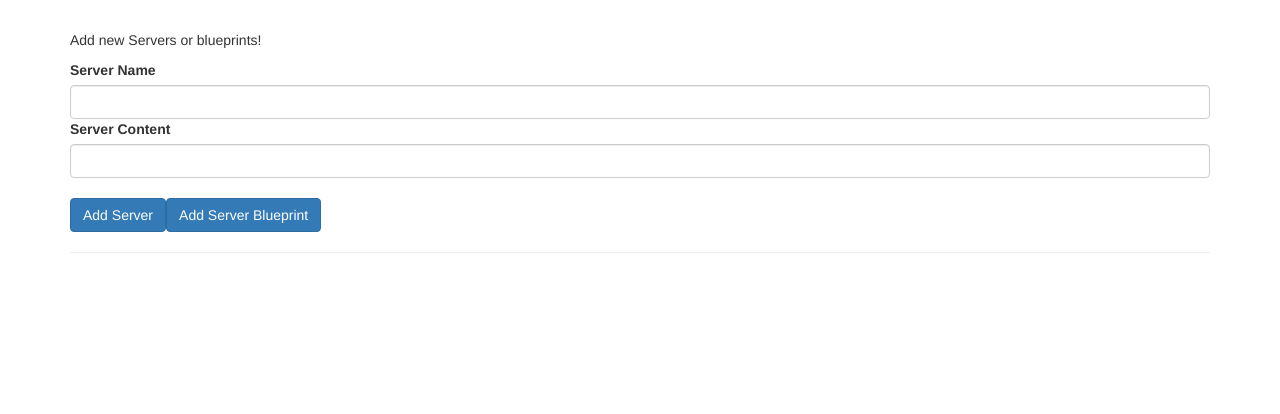
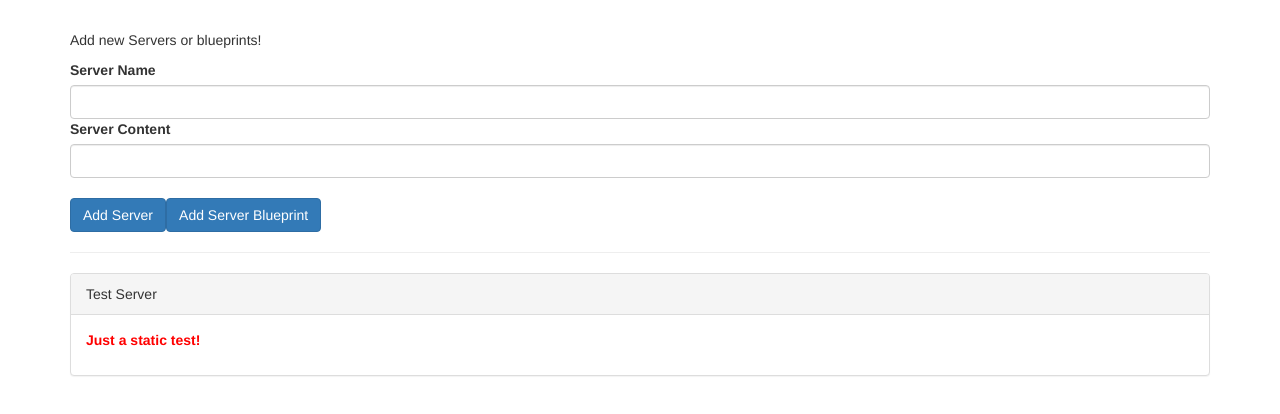
Before and after one commit to WillReichl/angular-databinding-ex, an Angular app: page / in a window 1280 px wide. Shown: the top 414 px of the page. Built offline with nearby package versions, Linux system fonts and the light colour scheme.

Commit message:
S5L62 - Binding to Custom Properties - allow parent component to access element using @Input decorator

```diff
--- a/src/app/app.component.html
+++ b/src/app/app.component.html
@@ -3,7 +3,9 @@
   <hr>
   <div class="row">
     <div class="col-xs-12">
-      <app-server-element *ngFor="let serverelement of serverElements"></app-server-element>
+      <app-server-element
+        *ngFor="let serverElement of serverElements"
+        [element]="serverElement"></app-server-element>
     </div>
   </div>
 </div>
--- a/src/app/app.component.ts
+++ b/src/app/app.component.ts
@@ -6,6 +6,6 @@
   styleUrls: ['./app.component.css']
 })
 export class AppComponent {
-  serverElements = [];
+  serverElements = [{type: 'server', name: 'Test Server', content: 'Just a static test!'}];
 
 }
--- a/src/app/server-element/server-element.component.ts
+++ b/src/app/server-element/server-element.component.ts
@@ -1,4 +1,4 @@
-import { Component, OnInit } from '@angular/core';
+import { Component, OnInit, Input } from '@angular/core';
 
 @Component({
   selector: 'app-server-element',
@@ -6,6 +6,7 @@
   styleUrls: ['./server-element.component.css']
 })
 export class ServerElementComponent implements OnInit {
+  @Input() element: {type: string, name: string, content: string};
 
   constructor() { }
 
```
